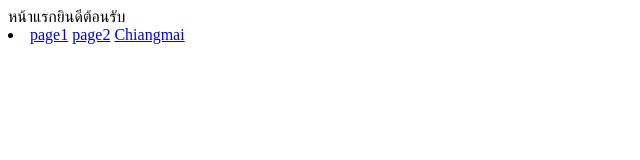
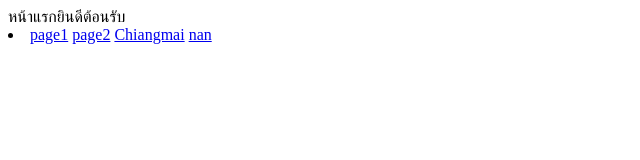
Before and after one commit to Ponwana-r/testgit, a plain HTML site: page index.html in a window 1280 px wide. Shown: the full height of the page, 0-640 px from the left. Drawn offline with Linux system fonts and the light colour scheme.

Commit message:
Update index.html

```diff
--- a/index.html
+++ b/index.html
@@ -11,6 +11,7 @@
         <a href="page1.html">page1</a>
         <a href="page2.html">page2</a>
         <a href="/chiangmai/chiangmai1.html">Chiangmai</a>
+        <a href="/nan/nan.html">nan</a>
     </li>
 </body>
 </html>
```
